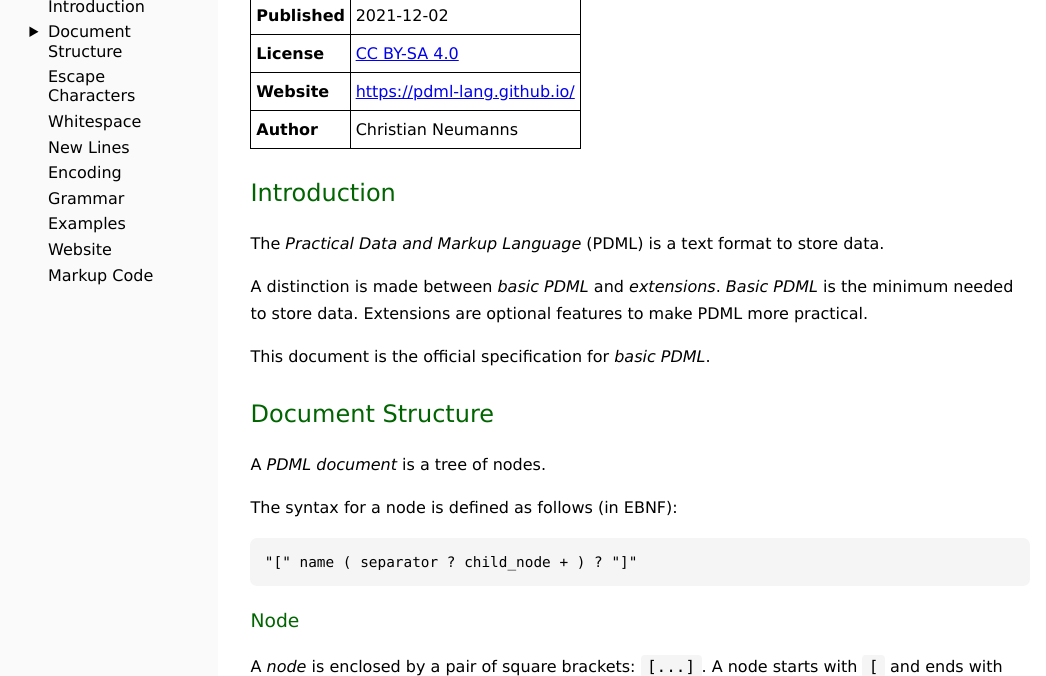
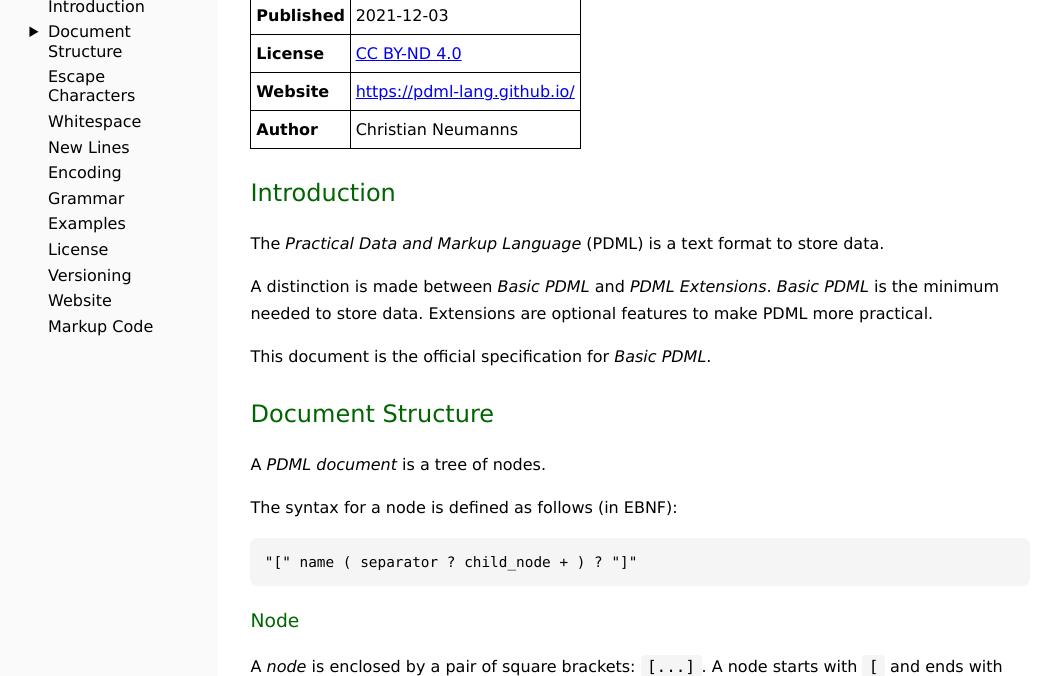
Before and after one commit to pdml-lang/pdml-lang.github.io, a plain HTML site: page docs/basic-specification/index.html in a window 1280 px wide. Shown: the part 124-800 px from the top of the page, without its empty margins (0-1046 px from the left). Drawn offline with Linux system fonts and the light colour scheme.

Commit message:
spec version 1.0.1

```diff
--- a/docs/basic-specification/index.html
+++ b/docs/basic-specification/index.html
@@ -38,6 +38,8 @@
                                 <li class="pml-toc-leaf-node"><a href="#encoding">Encoding</a></li>
                                 <li class="pml-toc-leaf-node"><a href="#grammar">Grammar</a></li>
                                 <li class="pml-toc-leaf-node"><a href="#examples">Examples</a></li>
+                                <li class="pml-toc-leaf-node"><a href="#license">License</a></li>
+                                <li class="pml-toc-leaf-node"><a href="#versioning">Versioning</a></li>
                                 <li class="pml-toc-leaf-node"><a href="#website">Website</a></li>
                                 <li class="pml-toc-leaf-node"><a href="#source_code">Markup Code</a></li>
                             </ul>
@@ -52,7 +54,7 @@
                                 <p class="pml-paragraph"><b class="pml-bold">Version</b></p>
                             </td>
                             <td class="pml-table-body-cell">
-                                <p class="pml-paragraph">1.0.0</p>
+                                <p class="pml-paragraph">1.0.1</p>
                             </td>
                         </tr>
                         <tr class="pml-table-row">
@@ -60,7 +62,7 @@
                                 <p class="pml-paragraph"><b class="pml-bold">Published</b></p>
                             </td>
                             <td class="pml-table-body-cell">
-                                <p class="pml-paragraph">2021-12-02</p>
+                                <p class="pml-paragraph">2021-12-03</p>
                             </td>
                         </tr>
                         <tr class="pml-table-row">
@@ -68,7 +70,7 @@
                                 <p class="pml-paragraph"><b class="pml-bold">License</b></p>
                             </td>
                             <td class="pml-table-body-cell">
-                                <p class="pml-paragraph"><a href="https://creativecommons.org/licenses/by-sa/4.0/" class="pml-link">CC BY-SA 4.0</a></p>
+                                <p class="pml-paragraph"><a href="https://creativecommons.org/licenses/by-nd/4.0//" class="pml-link">CC BY-ND 4.0</a></p>
                             </td>
                         </tr>
                         <tr class="pml-table-row">
@@ -91,8 +93,8 @@
                     <section id="ch__1" class="pml-chapter">
                         <h2 class="pml-chapter-title">Introduction</h2>
                         <p class="pml-paragraph">The <i class="pml-italic">Practical Data and Markup Language</i> (PDML) is a text format to store data.</p>
-                        <p class="pml-paragraph">A distinction is made between <i class="pml-italic">basic PDML</i> and <i class="pml-italic">extensions</i>. <i class="pml-italic">Basic PDML</i> is the minimum needed to store data. Extensions are optional features to make PDML more practical.</p>
-                        <p class="pml-paragraph">This document is the official specification for <i class="pml-italic">basic PDML</i>.</p>
+                        <p class="pml-paragraph">A distinction is made between <i class="pml-italic">Basic PDML</i> and <i class="pml-italic">PDML Extensions</i>. <i class="pml-italic">Basic PDML</i> is the minimum needed to store data. Extensions are optional features to make PDML more practical.</p>
+                        <p class="pml-paragraph">This document is the official specification for <i class="pml-italic">Basic PDML</i>.</p>
                     </section>
                     <section id="structure" class="pml-chapter">
                         <h2 class="pml-chapter-title">Document Structure</h2>
@@ -210,7 +212,7 @@ _ID_12.5-a</code></pre>
                             </tbody>
                         </table>
                         <p class="pml-paragraph">Other characters before or after the root node are illegal.</p>
-                        <p class="pml-paragraph">Within a PDML document, there are no whitespace handling rules defined in basic PDML. Whitespace is preserved when a PDML document is parsed.</p>
+                        <p class="pml-paragraph">Within a PDML document, there are no whitespace handling rules defined in <i class="pml-italic">Basic PDML</i>. Whitespace is preserved when a PDML document is parsed.</p>
                         <p class="pml-paragraph">Consider the following PDML snippet:</p>
                         <pre class="pml-code"><code>[a  foo   [b]
     2 [c] [d]
@@ -289,7 +291,7 @@ _ID_12.5-a</code></pre>
                         <div class="pml-admonition">
                             <div class="pml-admonition-label">Note</div>
                             <div class="pml-admonition-content">
-                                <p class="pml-paragraph">This document is the only official specification for <i class="pml-italic">basic PDML</i>.</p>
+                                <p class="pml-paragraph">This document is the only official specification for <i class="pml-italic">Basic PDML</i>.</p>
                                 <p class="pml-paragraph">The EBNF grammar and the railroad diagrams are just auxiliary assets to help readers better contextualize the specification.</p>
                             </div>
                         </div>
@@ -297,6 +299,15 @@ _ID_12.5-a</code></pre>
                     <section id="examples" class="pml-chapter">
                         <h2 class="pml-chapter-title">Examples</h2>
                         <p class="pml-paragraph">More examples of PDML code can be found in <a href="https://pdml-lang.github.io/docs/examples/index.html" class="pml-link">PDML Examples</a>.</p>
+                    </section>
+                    <section id="license" class="pml-chapter">
+                        <h2 class="pml-chapter-title">License</h2>
+                        <p class="pml-paragraph">This specification is licensed under <a href="https://creativecommons.org/licenses/by-nd/4.0//" class="pml-link">CC BY-ND 4.0</a>.</p>
+                        <p class="pml-paragraph">Permission is granted to create verbatim translations of this specification into other human languages.</p>
+                    </section>
+                    <section id="versioning" class="pml-chapter">
+                        <h2 class="pml-chapter-title">Versioning</h2>
+                        <p class="pml-paragraph">This specification uses <a href="https://semver.org/" class="pml-link">Semantic Versioning</a>.</p>
                     </section>
                     <section id="website" class="pml-chapter">
                         <h2 class="pml-chapter-title">Website</h2>
```
Also changed, not shown: docs/ebnf/index.html (+6 -2 lines), docs/faq/index.html (+2 -2 lines).
